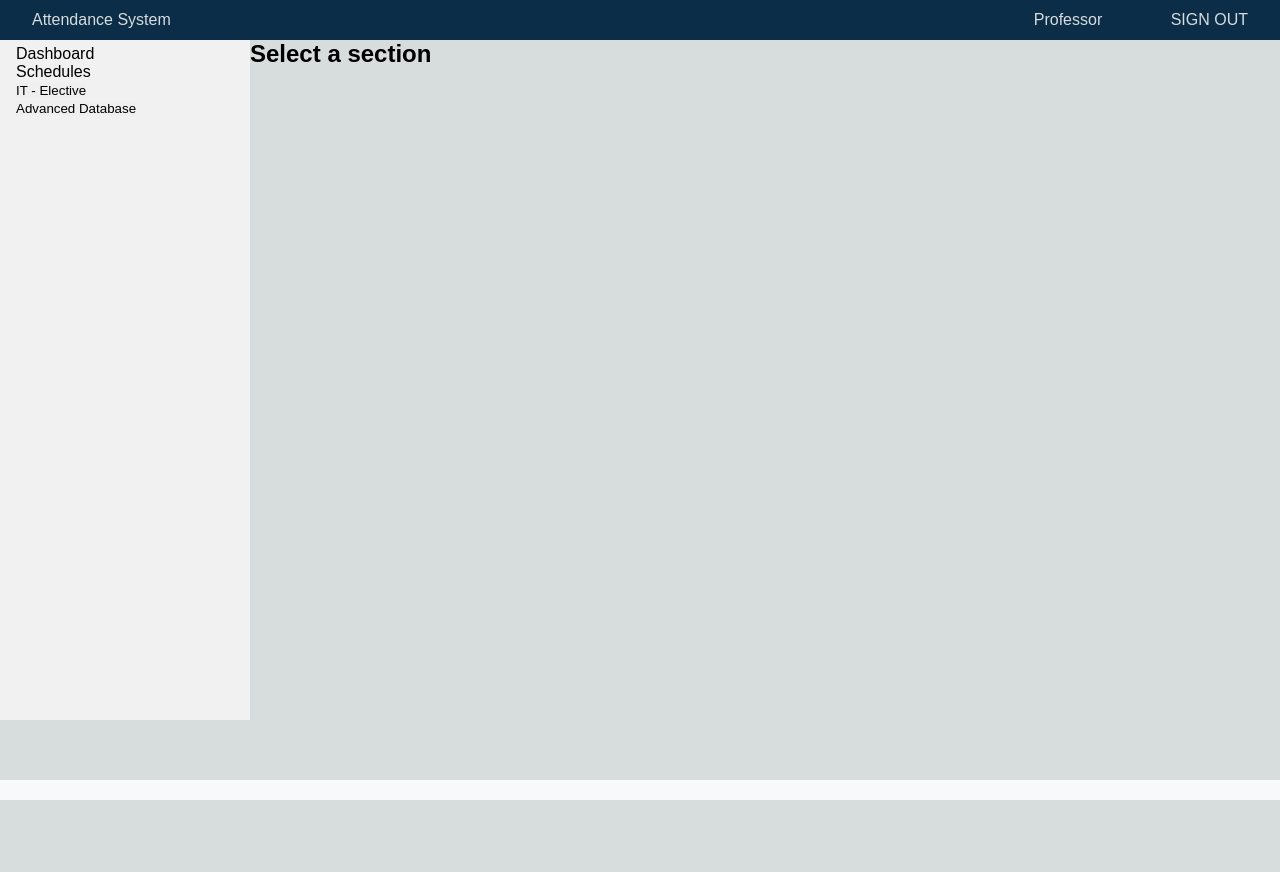
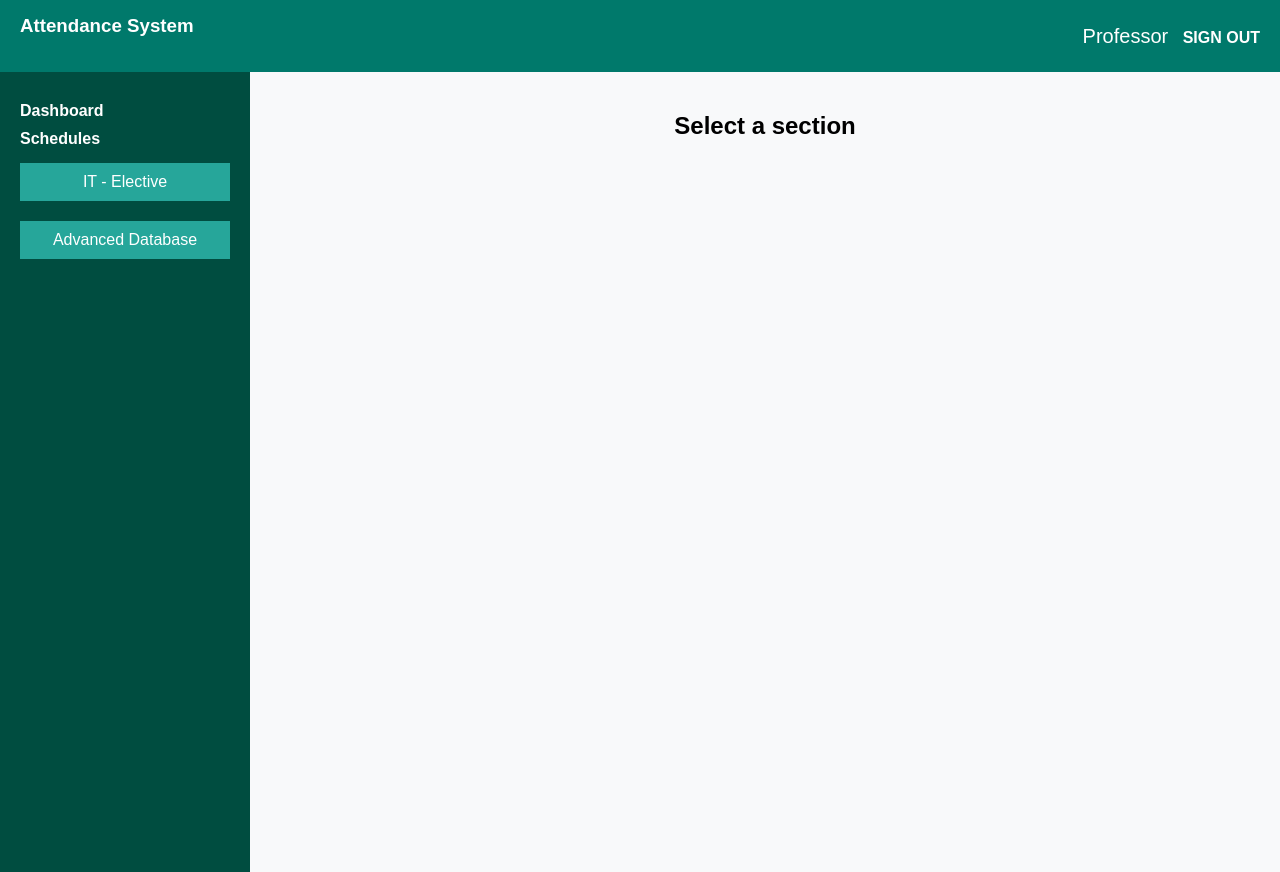
Before and after one commit to GetALifehahaha/Attendance, a PHP site: page /teacher_homepage.html in a window 1280 px wide. Before the commit the page ends 800 px from the top, so only its background shows below. Run offline with PHP 8.4, Linux system fonts and the light colour scheme.

Commit message:
i dont know what happen to the css, i think the main merged with sabtal css or i dunno

```diff
--- a/project_fiels/teacher_homepage.css
+++ b/project_fiels/teacher_homepage.css
@@ -20,22 +20,50 @@ body {
     display: flex;
     justify-content: space-between;
     align-items: center;
-    height: 40px;
-    background-color: var(--clr-text);
+    padding: 15px 20px;
+    background: #00796b;
+    color: white;
+}
 
-    *:not(div){
-        font-size: 1rem;
-        font-weight: 500;
-        margin: 0 2rem;
-        color: var(--clr-background);
-    }
-    a{
-        text-decoration: none;
-    }
-    button{
-        cursor: pointer;
-    }
+#navbar a {
+    text-decoration: none;
+    color: white;
+    font-weight: bold;
 }
+
+.professor-name{
+    padding-right: 10px;
+    font-size: 20px;
+    font-weight: 500;
+}
+
+.main {
+    display: flex;
+    min-height: 100vh;
+}
+
+.sidebar {
+    background: #004d40;
+    color: white;
+    width: 250px;
+    padding: 20px;
+}
+
+.sidebar h3 {
+    margin-bottom: 15px;
+}
+
+.sidebar ul {
+    list-style: none;
+    padding: 0;
+}
+
+.sidebar ul li {
+    margin: 10px 0;
+    cursor: pointer;
+    font-weight: bold;
+}
+
 .sub-options button {
     width: 80%;
     padding: 10px;
@@ -48,35 +76,79 @@ body {
     border-left: 10px;
 
 }
-.main{
-    min-height: calc(100vh - 60px);
-    background-color: var(--clr-background);
+/*.sub-options button:active {
+    width: 100%;
+    padding: 10px;
+    margin: 5px 20px;
+    border: none;
+    background: #26ac9e8a;
+    color: white;
+    font-size: 16px;
+    cursor: pointer;
+    border-left: 10px;
+}
+.sub-options button:hover {
+    background: #00796b;
+}*/
 
-    display: grid;
-    grid-template-columns: auto 1fr;
-    grid-template-areas: 'sidebar main';
-    padding-bottom: 60px;
+.sub-options button:hover {
+    background: #00796b;
+}
 
-    .sidebar{
-        box-sizing: border-box;
-        cursor: default;
-        background-color: #f1f1f1;
-        width: 250px;
-        padding: 5px 1rem;
+main {
+    flex-grow: 1;
+    padding: 20px;
+}
 
-        display: flex;
-        flex-direction: column;
-        flex-grow: 1;
+h2 {
+    text-align: center;
+    margin-bottom: 20px;
+}
+h3 {
+    text-align: center;
+    margin-bottom: 20px;
+}
 
+table {
+    width: 100%;
+    border-collapse: collapse;
+    background: white;
+    border-radius: 8px;
+    overflow: hidden;
+    box-shadow: 0 4px 8px rgba(0, 0, 0, 0.1);
+}
 
-        ul{
-            cursor: pointer;
-            list-style: none;
-            font-weight: 500;
+th, td {
+    padding: 12px;
+    text-align: center;
+    border-bottom: 1px solid #ddd;
+}
 
-            li:hover{
-                background-color: #d1d1d1;
-            }
-        }
-    }
+th {
+    background: #00796b;
+    color: white;
 }
+
+tr:nth-child(even) {
+    background: #f2f2f2;
+}
+
+tr:hover {
+    background: #ddd;
+}
+
+#attendance-container {
+    text-align: center;
+    padding: 20px;
+}
+
+.subject-button{
+    width: 100%;
+    padding: 10px;
+    margin: 5px 0;
+    border: none;
+    background: #26a69a;
+    color: white;
+    font-size: 16px;
+    cursor: pointer;
+}
```
